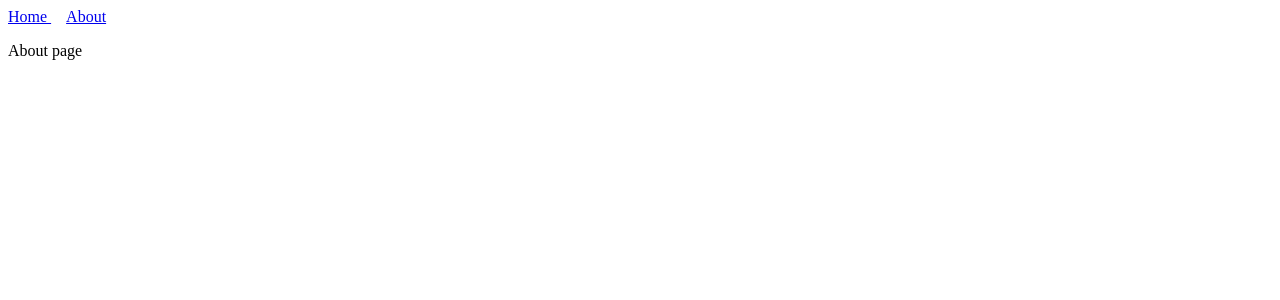
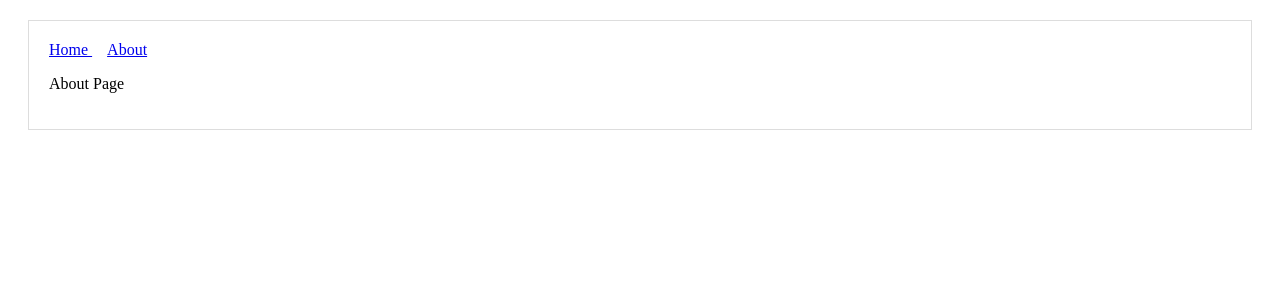
Before and after one commit to matternz/nextjs, a Next.js app: page /about in a window 1280 px wide. Shown: the top 300 px of the page. Built offline with nearby package versions, Linux system fonts and the light colour scheme.

Commit message:
added layout component

```diff
--- /dev/null
+++ b/components/MyLayout.js
@@ -0,0 +1,16 @@
+import Header from './Header'
+
+const layoutStyle = {
+    margin: 20,
+    padding: 20,
+    border: '1px solid #DDD'
+}
+
+const Layout = props => (
+    <div style={layoutStyle}>
+        <Header />
+        {props.children}
+    </div>
+)
+
+export default Layout
--- a/pages/about.js
+++ b/pages/about.js
@@ -1,10 +1,9 @@
-import Header from '../components/Header'
+import Layout from "../components/MyLayout";
 
-export default function About(){
+export default function About() {
   return (
-    <div>
-      <Header />
-      <p>About page</p>
-    </div>
-  )
+    <Layout>
+      <p>About Page</p>
+    </Layout>
+  );
 }
```
Also changed, not shown: pages/index.js (+4 -5 lines).
